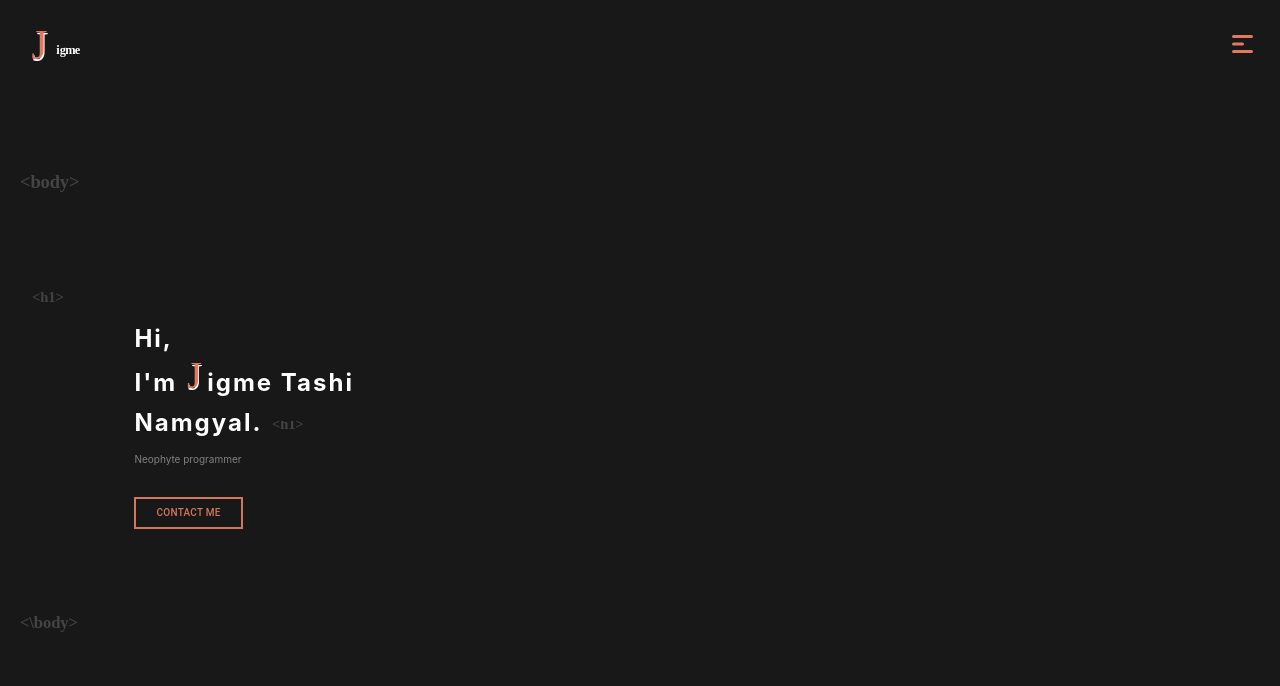
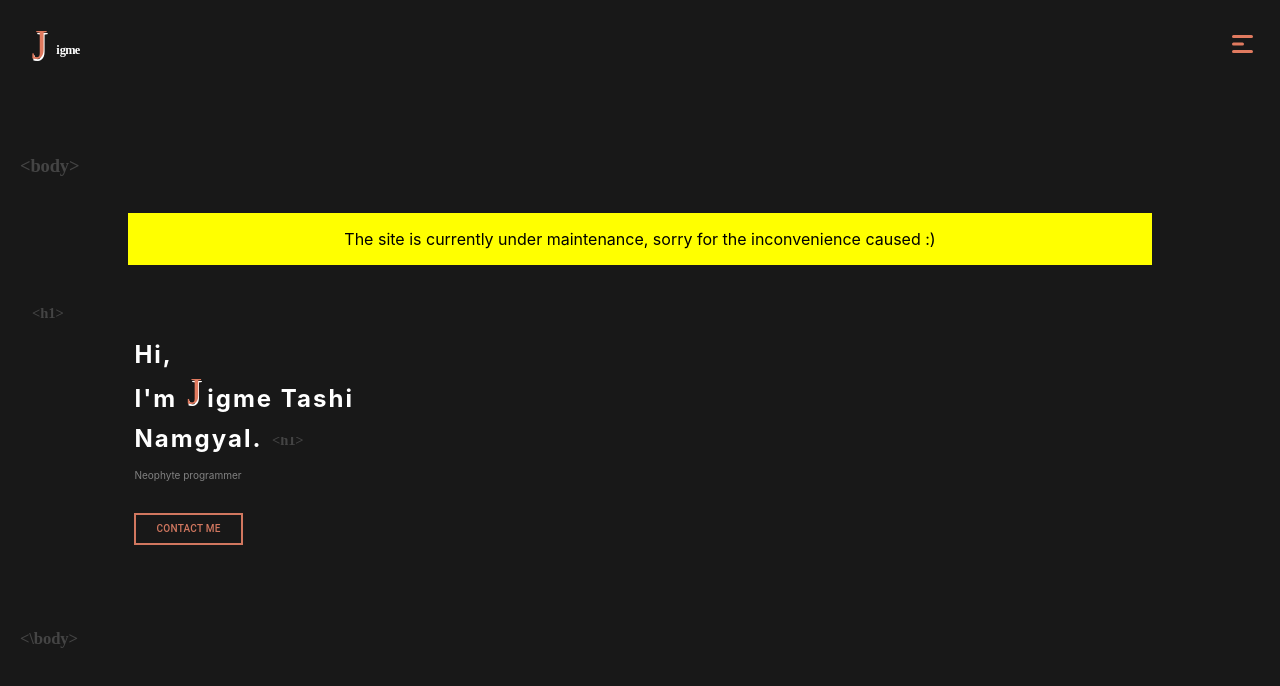
Before and after one commit to JigmeT123/JigmeTN, a Next.js app in the folder jigme/: page / in a window 1280 px wide. Shown: the top 686 px of the page. Built offline with nearby package versions, Linux system fonts and the light colour scheme.

Commit message:
FEAT: announcement section added

```diff
--- a/jigme/pages/index.js
+++ b/jigme/pages/index.js
@@ -12,9 +12,14 @@ export default function Home() {
             </Head>
             <div className={styles.homepageContainer}>
                 <Navbar/>
+
                 <div className={styles.homeContent}>
                     <img className={styles.bodyone} src='body.svg' alt="body"/>
+                    <div className={styles.announcement}>
+                    <p>The site is currently under maintenance, sorry for the inconvenience caused :)</p>
+                </div>
                     <img className={styles.hone} src='h1.svg' alt="h1"/>
+
                     <h1
                         aria-label="Hi, I'm igme Tashi Namgyal."
                         className={styles.homeIntroContainer}>
--- a/jigme/styles/Home.module.css
+++ b/jigme/styles/Home.module.css
@@ -7,6 +7,15 @@
 }
 .homepageContainer{
   width: 100%;
+
+}
+.announcement{
+  width: 80%;
+  margin: 0 auto;
+  background-color: yellow;
+  text-align: center;
+  margin-top: -50px;
+  margin-bottom: 30px;
 
 }
 .homeContent{
```
